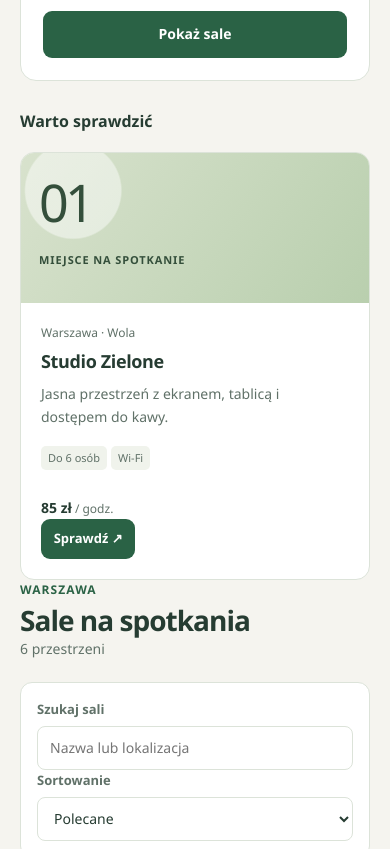
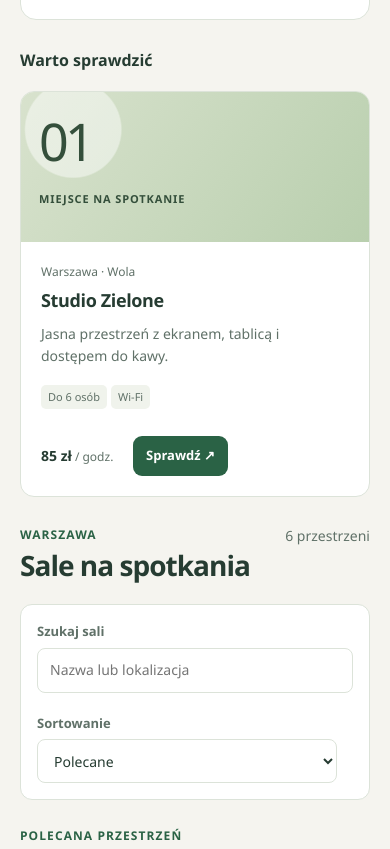
Before and after one commit to AcePeQ/Master.dev-mini-projects, a plain HTML site: page roomly-layout-starter/index.html in a window 390 px wide. Shown: the part 847-1696 px from the top of the page. Drawn offline with Linux system fonts and the light colour scheme.

Commit message:
feat: enhance layout with Flex and Grid systems for improved responsiveness and accessibility

```diff
--- a/roomly-layout-starter/layout.css
+++ b/roomly-layout-starter/layout.css
@@ -5,14 +5,111 @@
 
 /* 1. Flex: .header-layout, .navigation-list,
       .results-heading, .catalog-toolbar, .room-card__footer */
+.header-layout {
+      display: flex;
+      flex-flow: row wrap;
+      align-items: center;
+      justify-content: start;
+
+      gap: 16px;
+}
+
+.navigation-list {
+      display: flex;
+      gap: 20px;
+}
+
+.results-heading {
+      display: flex;
+      justify-content: space-between;
+      flex-flow: row wrap;
+      gap: 20px;
+}
+
+.catalog-toolbar {
+      display: flex;
+      flex-flow: row wrap;
+      gap: 20px;
+}
+
+.search-field {
+      flex-grow: 1;
+}
+
+.sort-field {
+      flex-basis: 300px;
+}
+
+.room-card__footer {
+      display: flex;
+      flex-flow: row wrap;
+      align-items: center;
+      gap: 20px;
+}
 
 /* 2. Grid: .catalog-layout — panel boczny i wyniki.
       Zmiana układu całej strony przez media query. */
 
+.catalog-layout {
+      display: grid;
+      grid-template-columns: 14rem 1fr;
+      gap: 1.75rem;
+}
+
+@media (width <=850px) {
+      .catalog-layout {
+            grid-template-columns: 1fr;
+      }
+}
+
 /* 3. Grid: .room-grid — automatyczna liczba kolumn.
       Uwzględnij małe kontenery i długą nazwę sali. */
 
+.room-grid {
+      --min-col-size: 16rem;
+
+      display: grid;
+      gap: 1.25rem;
+      grid-template-columns: repeat(auto-fit, minmax(min(var(--min-col-size), 100%), 1fr));
+}
+
 /* 4. Wypełnienie wysokości kart i wyrównanie ich stopek w danym rzędzie. */
+
+.room-card {
+      display: flex;
+      flex-direction: column;
+
+      block-size: 100%;
+}
+
+.room-card__body {
+      display: flex;
+      flex-direction: column;
+
+      flex-grow: 1;
+      min-inline-size: 0;
+}
+
+.room-card__footer {
+      margin-block-start: auto;
+}
+
+.room-card__title {
+      overflow-wrap: break-word;
+      word-wrap: break-word;
+}
 
 /* 5. Container queries: .room-slot jest opakowaniem,
       .room-card jest komponentem, którego układ ma reagować. */
+
+.room-slot {
+      container-name: room;
+      container-type: inline-size;
+}
+
+@container room (width >=28rem) {
+      .room-card {
+            display: grid;
+            grid-template-columns: 2fr 3fr;
+      }
+}
```
